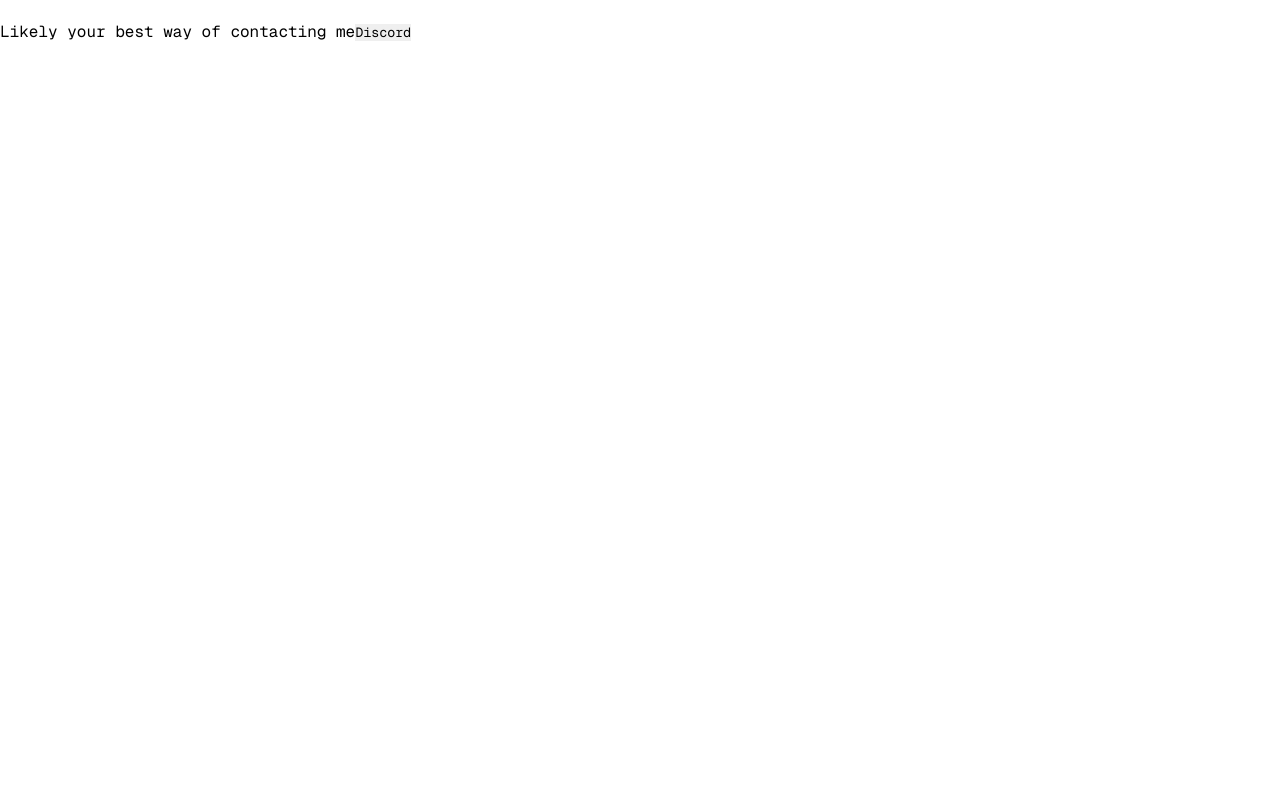
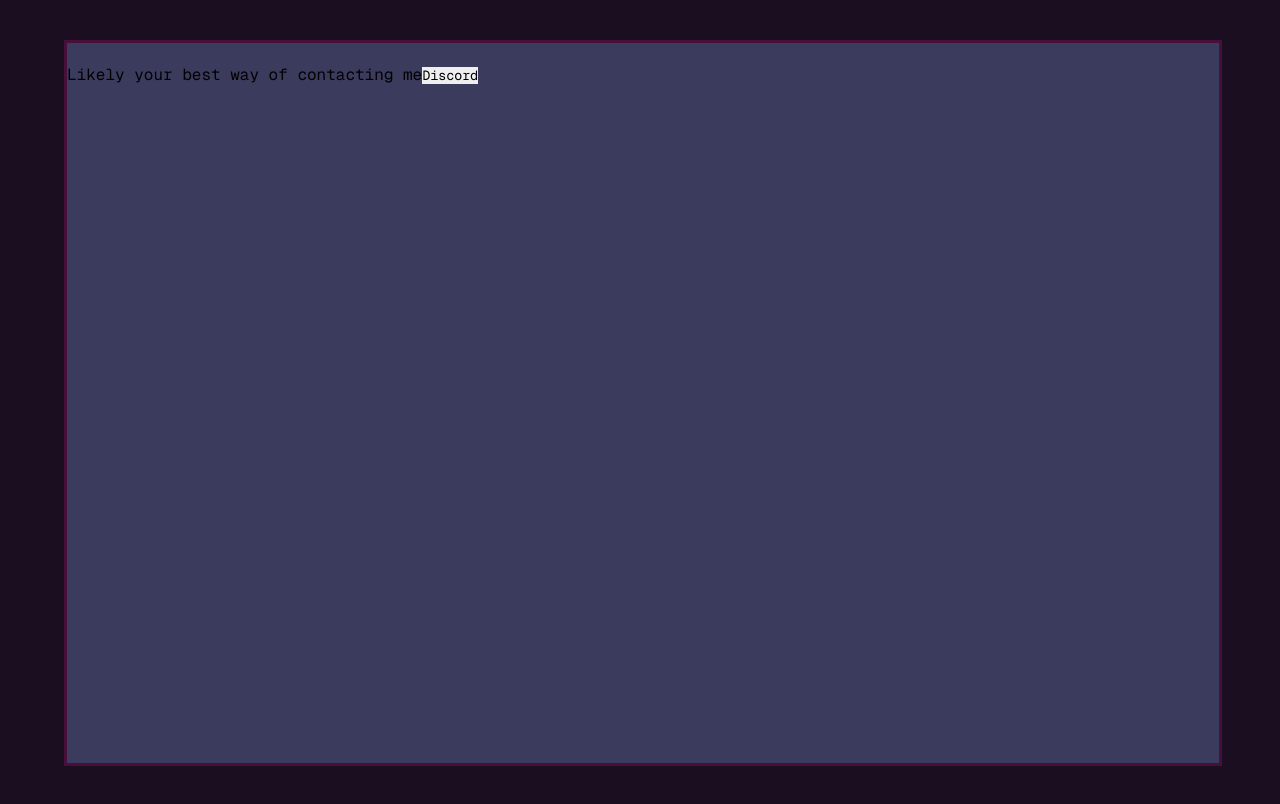
Before and after one commit to asteriash/str4da, a plain HTML site: page index.html in a window 1280 px wide. Drawn offline with nearby package versions, Linux system fonts and the light colour scheme.

Commit message:
breathed color into the project

```diff
--- a/assets/css/colors.css
+++ b/assets/css/colors.css
@@ -1,3 +1,5 @@
 :root {
- --background: #3B3B5D;
+  --darkblue: #3B3B5D;
+  --purple: #46103A;
+  --almost-black: #1B0E20;
 }
--- a/assets/css/style.css
+++ b/assets/css/style.css
@@ -7,17 +7,29 @@
   border:0px;
 }
 /* ==> hi!! */
-#body {
-  display:flexbox;
+body {
+  background-color: var(--almost-black);
+}
+
+#viewport {
+  overflow: hidden;
+  display: flexbox;
   justify-content: center;
-  background-color: var(--background);
-  width: 100vw;
-  height: 100vh;
+  background-color: var(--darkblue);
+  width: 90vw;
+  height: 90vh;
   margin: 0px;
-  padding-top: 10vh;
+  margin-top: 5vh;
+  margin-left: 5vw;
+  margin-right: 5vw;
+  margin-bottom:5vh;
+  border-width: 3px;
+  border-color: var(--purple);
+  border-style: solid;
 }
 
 #links{
   display: box;
-  text-align: left;
+  align-content: center;
+  flex-direction: column;
 }
--- a/assets/js/index.js
+++ b/assets/js/index.js
@@ -2,6 +2,7 @@ function discord(){
   var discordID = "luna.sh";
   navigator.clipboard.writeText(discordID).then(() =>{
     console.log("You've copied to cliboard!");
+    alert("Copied to clipboard");
   }).catch(e => {
     console.error("Failed to copy text!", e);
   });
--- a/index.html
+++ b/index.html
@@ -4,8 +4,8 @@
     <meta charset="UTF-8">
     <meta name="viewport" content="width=device-width, initial-scale=1">
     <title>Hello! :3</title>
+    <link href="assets/css/colors.css" rel="stylesheet">
     <link href="assets/css/style.css" rel="stylesheet">
-    <link rel="stylesheet" type="text/css" href="assets/css/colors.css">
     <script src=assets/js/index.js></script>
   </head>
   <body>
```
Also changed, not shown: 1 other file.
